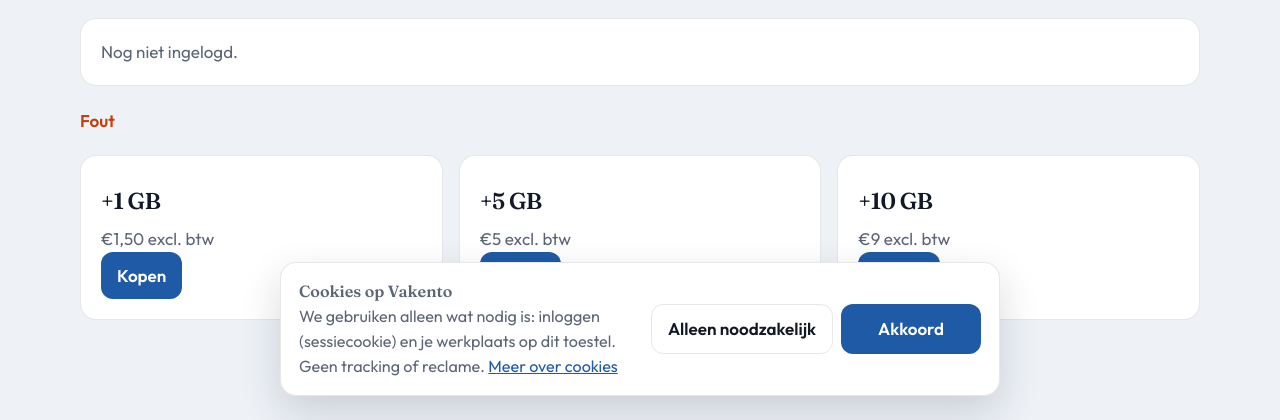
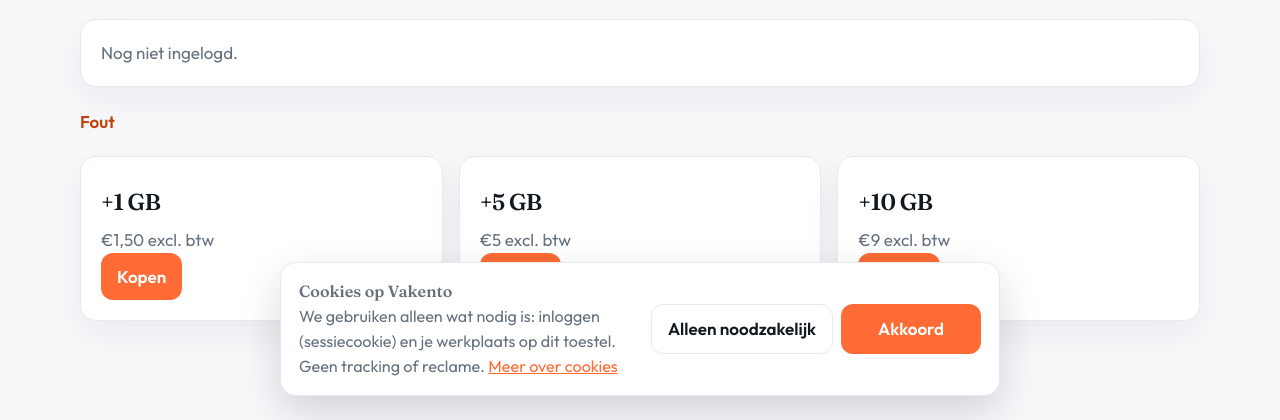
Before and after one commit to Kian1973/vakento_site, a plain HTML site: page account.html in a window 1280 px wide. Shown: the part 380-800 px from the top of the page. Drawn offline with Linux system fonts and the light colour scheme; no server answers.

Commit message:
Gebruik nieuwe kleuren op accountpagina

```diff
--- a/account.html
+++ b/account.html
@@ -5,6 +5,7 @@
   <meta name="viewport" content="width=device-width, initial-scale=1">
   <title>Account | Vakento</title>
   <link rel="stylesheet" href="css/vakento.css?v=cloud1">
+  <link rel="stylesheet" href="css/vakento-public.css?v=2">
   <link rel="preconnect" href="https://fonts.googleapis.com">
   <link rel="preconnect" href="https://fonts.gstatic.com" crossorigin>
   <link href="https://fonts.googleapis.com/css2?family=Fraunces:opsz,wght@9..144,500;9..144,600&family=Outfit:wght@400;500;600&display=swap" rel="stylesheet">
```
